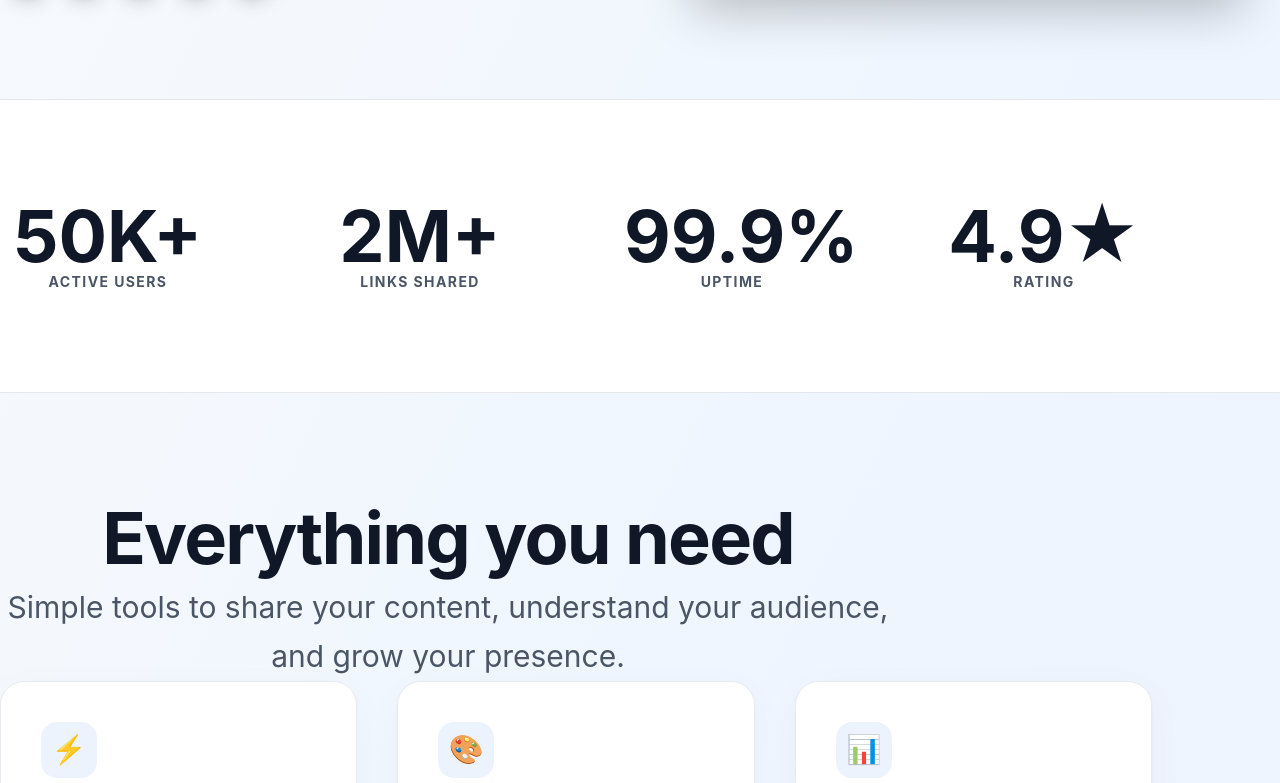
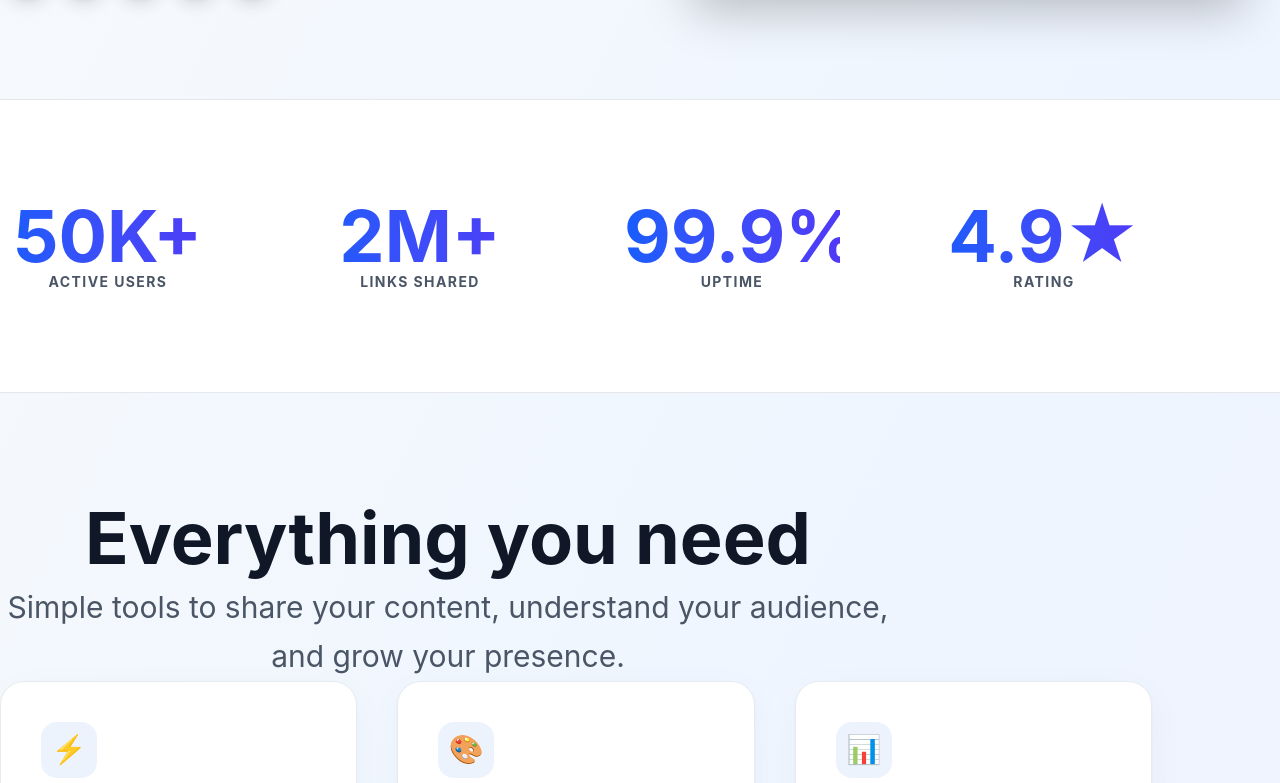
Before and after one commit to gauravk310/linkqueue, a Next.js app: page / in a window 1280 px wide. Shown: the part 535-1318 px from the top of the page. Built offline with nearby package versions, Linux system fonts and the light colour scheme.

Commit message:
Update Page.js

```diff
--- a/app/page.js
+++ b/app/page.js
@@ -212,7 +212,7 @@ export default function Home() {
           <div className="grid grid-cols-2 md:grid-cols-4 gap-16 md:gap-24">
             {stats.map((stat, idx) => (
               <div key={idx} className="text-center reveal">
-                <div className="text-6xl md:text-7xl font-bold text-gray-900 mb-4">{stat.value}</div>
+                <div className="text-6xl md:text-7xl font-bold bg-gradient-to-r from-blue-600 to-indigo-600 bg-clip-text text-transparent mb-4">{stat.value}</div>
                 <div className="text-sm font-bold text-gray-600 uppercase tracking-widest">{stat.label}</div>
               </div>
             ))}
@@ -220,12 +220,11 @@ export default function Home() {
         </div>
       </section>
 
-
+      {/* Features Section */}
       <section id="features" className="py-32 px-6">
         <div className="max-w-7xl mx-auto">
-
           <div className="text-center mb-24 reveal max-w-4xl mx-auto">
-            <h2 className="text-5xl md:text-7xl font-bold mb-8 text-gray-900 leading-tight tracking-tight">
+            <h2 className="text-5xl md:text-7xl font-bold mb-8 text-gray-900 leading-tight">
               Everything you need
             </h2>
             <p className="text-2xl md:text-3xl text-gray-600 leading-relaxed">
```
